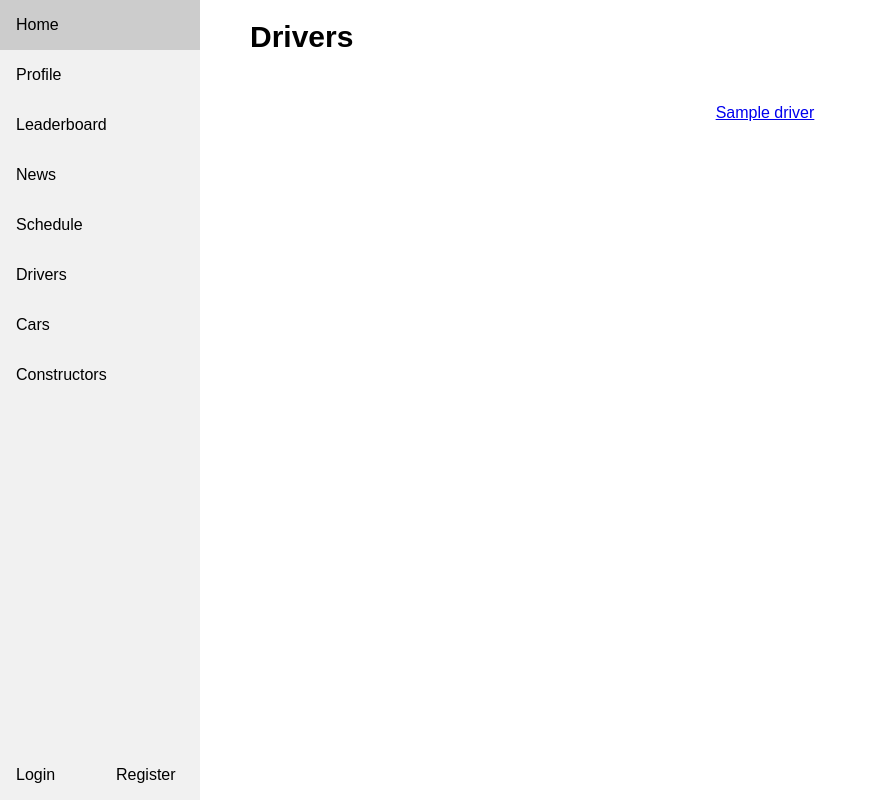
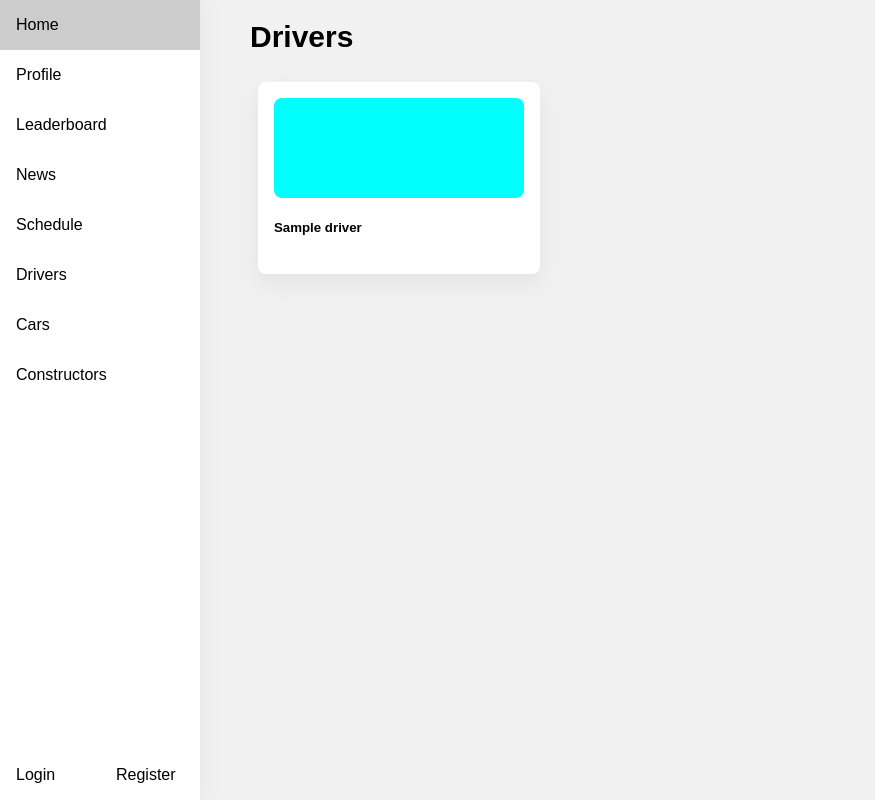
Before and after one commit to farz-1/WAD, a Django app: template templates/for1/drivers/drivers.html in a window 1280 px wide. Shown: the whole page, without its empty margins (0-875 px from the left). Run offline with Django 3.2, Linux system fonts and the light colour scheme; the template is opened without the code that fills it: most values are stand-ins (such as "Sample title", 1, 10 or a date in 2020).

Commit message:
Include drivers, cars, constructors scaffolding

```diff
--- a/for1/views_main.py
+++ b/for1/views_main.py
@@ -50,10 +50,8 @@ def register(request):
 
         else:
             messages.error(request, "Creation of the account unsuccessful. Please try again")
-            print(user_form.errors, profile_form.errors)
 
     else:
-        messages.error(request, "Creation of the account unsuccessful. Please try again")
         user_form = UserForm()
         profile_form = UserProfilePictureForm()
 
--- a/static/css/base.css
+++ b/static/css/base.css
@@ -2,7 +2,8 @@
     margin: 0;
     padding: 0;
     width: 200px;
-    background-color: #f1f1f1;
+    background-color: white;
+    box-shadow: 0px 0px 22px 2px rgba(0,0,0,0.05);
     position: fixed;
     height: 100%;
     overflow: auto;
--- a/static/css/layout.css
+++ b/static/css/layout.css
@@ -31,6 +31,22 @@
     flex-grow: 1;
 }
 
+.flex-wrap {
+    flex-wrap: wrap;
+}
+
+.flex-nowrap {
+    flex-wrap: nowrap;
+}
+
+.w-25 {
+    width: 25px;
+}
+
+.w-33 {
+    width: 33px;
+}
+
 .w-100 {
     width: 100%;
 }
@@ -38,3 +54,28 @@
 .h-100 {
     height: 100%;
 }
+
+
+.m-1 {
+    margin: 4px;
+}
+
+.m-2 {
+    margin: 8px;
+}
+
+.mb-1 {
+    margin-bottom: 4px;
+}
+
+.mb-2 {
+    margin-bottom: 8px;
+}
+
+.p-1 {
+    padding: 4px;
+}
+
+.p-2 {
+    padding: 8px;
+}
--- a/static/css/styles.css
+++ b/static/css/styles.css
@@ -6,8 +6,33 @@ body,html {
     height: 100%;
     font-family: Arial, Helvetica, sans-serif;
     margin: 0;
+    background: #f1f1f1;
 }
 
 h1 {
     font-size: 30px;
 }
+
+.card {
+    background: white;
+    box-shadow: 0px 10px 22px 2px rgba(0,0,0,0.05);
+    border-radius: 8px;
+    padding: 16px;
+    transition: 400ms ease;
+    text-decoration: none;
+    color: black;
+}
+
+.card:hover {
+    box-shadow: 0px 10px 22px 2px rgba(0,0,0,0.2);
+    transition: 400ms ease;
+}
+
+.card .img {
+    border-radius: 8px;
+    background: cyan;
+}
+
+.pointer {
+    cursor: pointer;
+}
--- a/templates/for1/drivers/drivers.html
+++ b/templates/for1/drivers/drivers.html
@@ -11,21 +11,15 @@
 
 <h1>Drivers</h1>
 
-<div class="row">
 
+<div class="flex flex-row flex-wrap">
     {% for driver in drivers %}
-    <div class="column">
-        <div class="container">
-            <a href="{% url 'driver_details' driver.slug %}">
-                {{driver.name}}
-            </a>
+    <a class="card m-2 pointer" href="{% url 'driver_details' driver.slug %}">
+        <div class="img mb-2" style="height: 100px; width: 250px">
         </div>
-    </div>
+        <h5> {{ driver.name }} </h5>
+    </a>
     {% endfor %}
-
-</div>
-
-
 </div>
 
 {% endblock %}
```
Also changed, not shown: for1/views_constructors.py (+5 -2 lines), templates/for1/cars/cars.html (+6 -6 lines), templates/for1/constructors/constructor.details.html (added, +30 -0 lines), templates/for1/constructors/constructor.individual.html (deleted, +0 -37 lines), templates/for1/constructors/constructors.html (+5 -7 lines).
